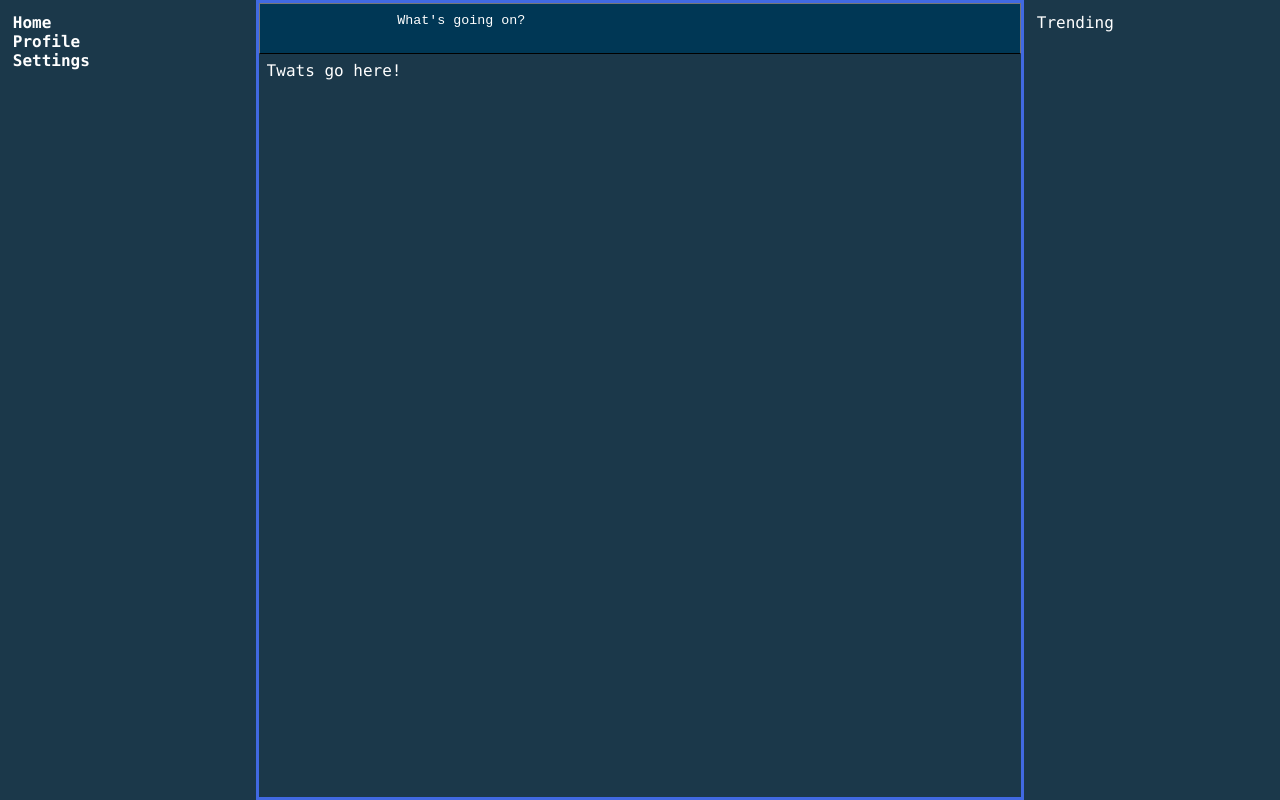
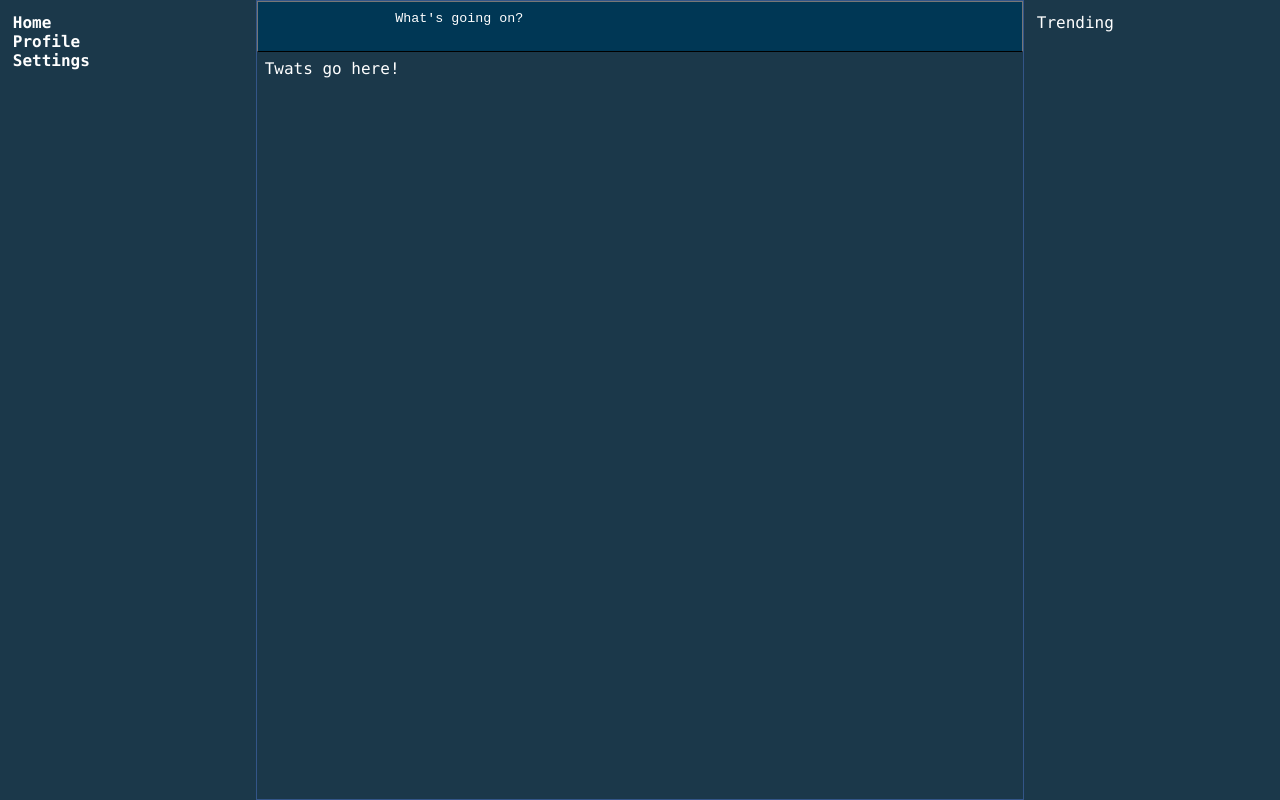
Before and after one commit to arsaccol/css-sux, a website built with Vite: page twatter.html in a window 1280 px wide. Built offline with nearby package versions, Linux system fonts and the light colour scheme.

Commit message:
Change color of feed-area class border

```diff
--- a/twatter.css
+++ b/twatter.css
@@ -33,8 +33,9 @@ body {
     display: flex;
     flex-direction: column;
 
+    border-width: 1px;
     border-style: solid;
-    border-color: royalblue;
+    border-color: #335588;
 }
 
 .twat-form {
```
